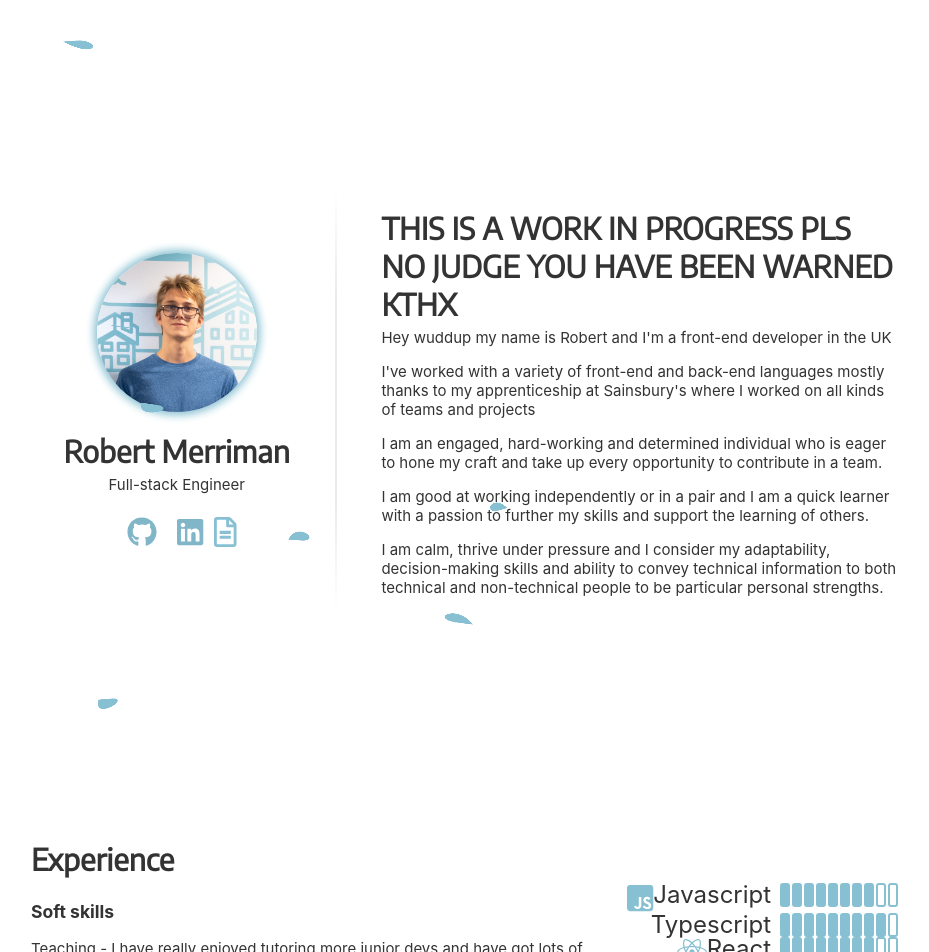
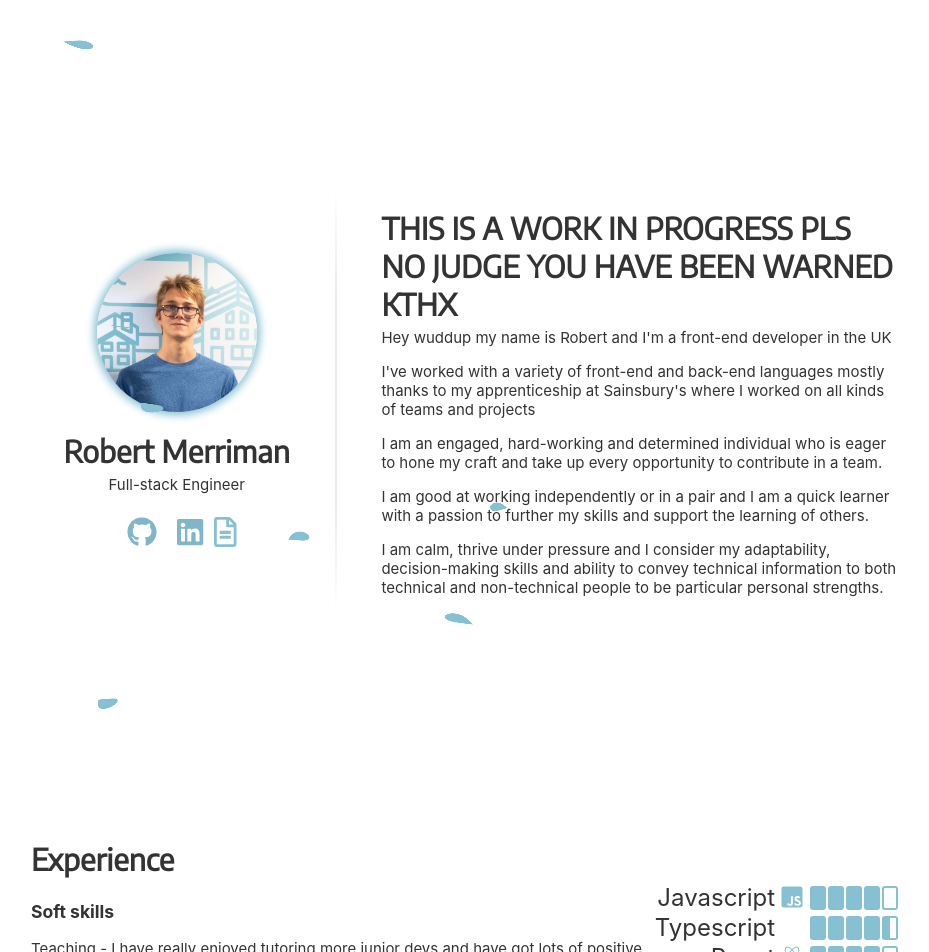
Before and after one commit to RobertBMerriman/robertbmerriman, a React (Create React App) app: page / in a window 1280 px wide. Shown: the top 952 px of the page, without its empty margins (175-1104 px from the left). Built offline with nearby package versions, Linux system fonts and the light colour scheme.

Commit message:
Put skill icon in the middle, fix spacing/alignment, change to 5 pills with halves!

```diff
--- a/src/sections/skills/Skill.tsx
+++ b/src/sections/skills/Skill.tsx
@@ -10,17 +10,24 @@ interface Props {
   rating: 1 | 2 | 3 | 4 | 5 | 6 | 7 | 8 | 9 | 10
 }
 
-const ratingBlock: React.CSSProperties = { width: 10, height: 24, margin: '0 1px', boxSizing: 'border-box', borderRadius: 3 }
+const ratingBlock: React.CSSProperties = { width: 8, height: 24, boxSizing: 'border-box', }
+const ratingLeft: React.CSSProperties = { marginLeft: 1, borderTopLeftRadius: 3, borderBottomLeftRadius: 3, }
+const ratingRight: React.CSSProperties = { marginRight: 1, borderTopRightRadius: 3, borderBottomRightRadius: 3, }
 
 export const Skill = ({ icon, name, rating }: Props) =>
   <Row>
-    {icon && <FontAwesomeIcon icon={icon} size="2x" />}
-    <Col center><span style={{ marginRight: 8, fontSize: '1.6em', lineHeight: 1 }}>{name}</span></Col>
-    <Col center>
+    <Col right vCenter>
+      <span style={{ fontSize: '1.6em', lineHeight: 1, whiteSpace: 'nowrap' }}>
+        {name}
+      </span>
+    </Col>
+    <div style={{ fontSize: '24px', height: '1.25em', width: '1.25em', margin: '0 2px' }}>
+      {icon && <FontAwesomeIcon icon={icon} fixedWidth />}
+    </div>
+    <Col center vCenter>
       <Row>
-        {Array(rating).fill(0).map(() => <div style={{ ...ratingBlock, background: '#87c0d2' }} />)}
-        {Array(10 - rating).fill(0).map(() => <div style={{ ...ratingBlock, border: '2px #87c0d2 solid' }} />)}
+        {Array(rating).fill(0).map((_, i) => i % 2 === 0 ? <div style={{ ...ratingBlock, ...ratingLeft, background: '#87c0d2' }} /> : <div style={{ ...ratingBlock, ...ratingRight, background: '#87c0d2' }} />)}
+        {Array(10 - rating).fill(0).map((_, i) => i % 2 === rating % 2 ? <div style={{ ...ratingBlock, ...ratingLeft, border: '2px #87c0d2 solid', borderRight: 'none' }} /> : <div style={{ ...ratingBlock, ...ratingRight, border: '2px #87c0d2 solid', borderLeft: 'none' }} />)}
       </Row>
     </Col>
-
   </Row>
```
